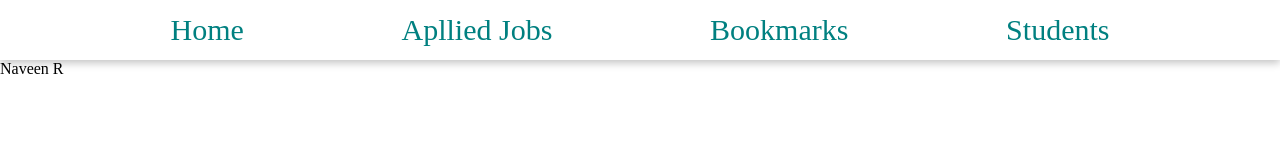
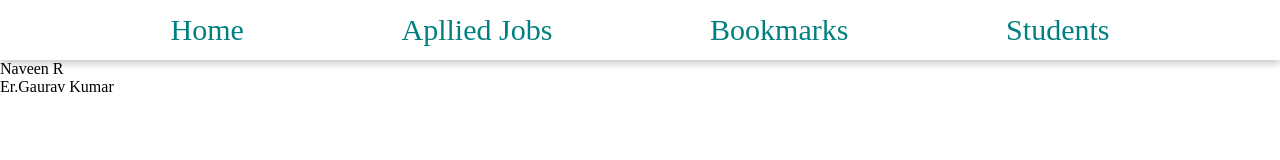
Before and after one commit to naveenraju9/job-board, a plain HTML site: page students.html in a window 1280 px wide. Drawn offline with Linux system fonts and the light colour scheme.

Commit message:
Er. Gaurav Kumar

```diff
--- a/students.html
+++ b/students.html
@@ -16,6 +16,7 @@
     </div>
     <div>
         <p>Naveen R</p>
+        <p>Er.Gaurav Kumar</p>
     </div>
 </body>
 </html>
```
